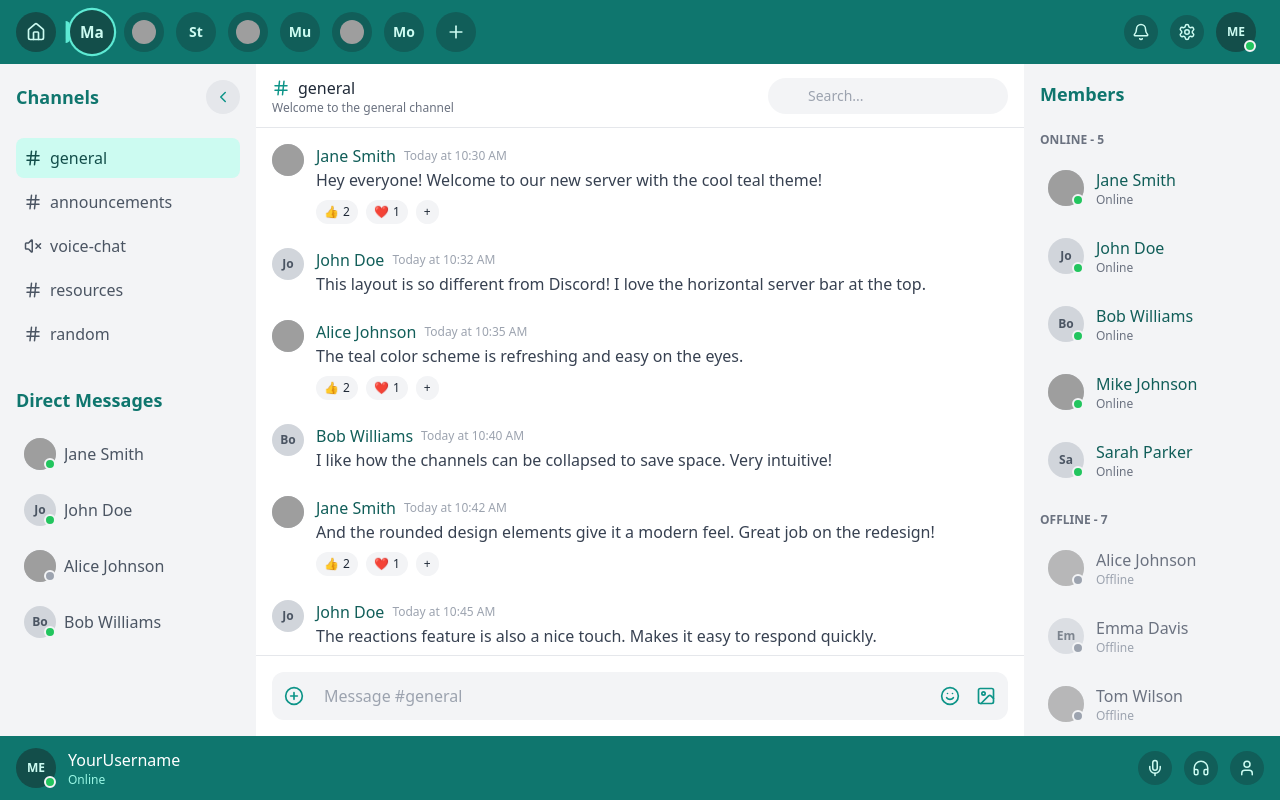
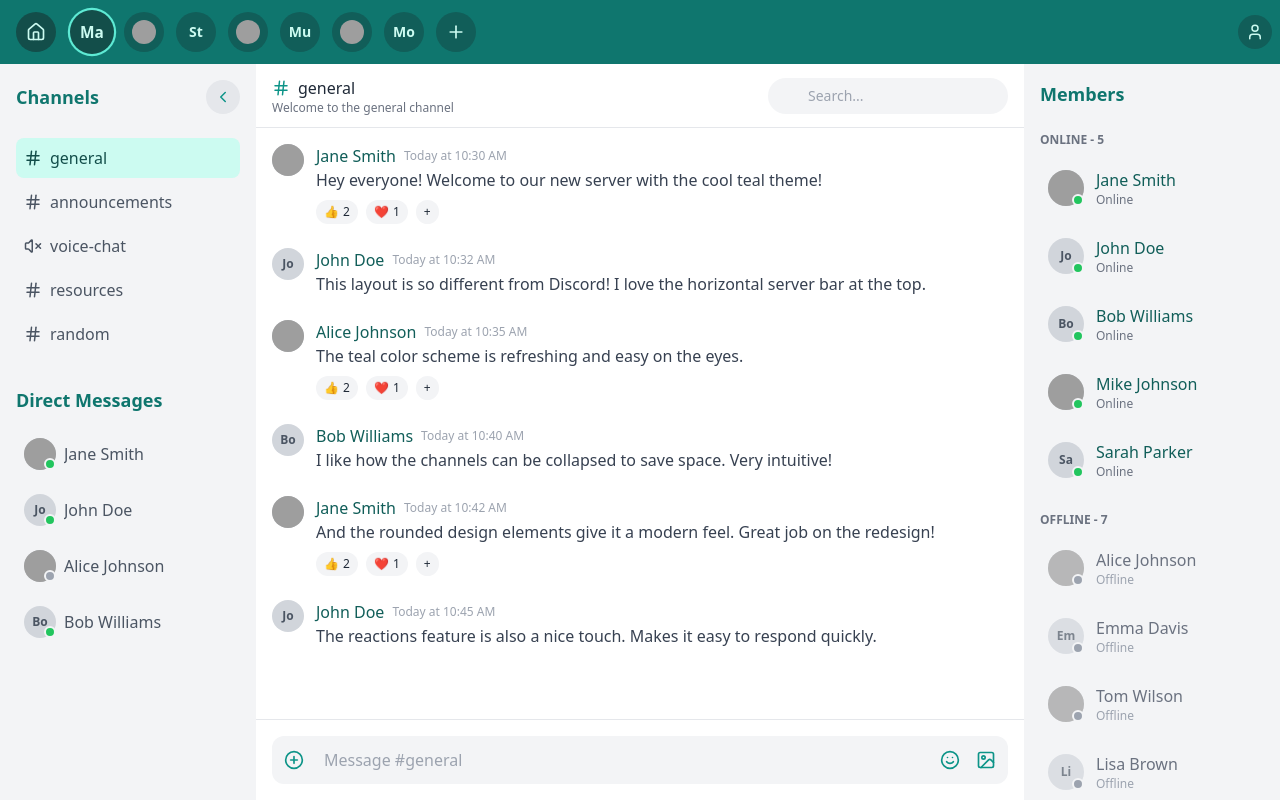
Before and after one commit to Fansy-lab/MekoKiwi, a Vue app in the folder FE/: page / in a window 1280 px wide. Built offline with nearby package versions, Linux system fonts and the light colour scheme; grey boxes are pictures that could not be loaded.

Commit message:
layout changes

```diff
--- a/FE/src/App.vue
+++ b/FE/src/App.vue
@@ -31,7 +31,7 @@
       />
     </div>
 
-    <UserControlPanel />
+    <!-- <UserVoiceControlPanel /> -->
   </div>
 </template>
 
@@ -41,7 +41,7 @@ import ServerBar from './components/ServerBar.vue'
 import ChannelSidebar from './components/ChannelSidebar.vue'
 import ChatArea from './components/ChatArea.vue'
 import MembersSidebar from './components/MembersSidebar.vue'
-import UserControlPanel from './components/UserControlPanel.vue'
+import UserVoiceControlPanel from './components/UserVoiceControlPanel.vue'
 
 // Active states
 const activeServer = ref(1)
--- a/FE/src/components/ServerBar.vue
+++ b/FE/src/components/ServerBar.vue
@@ -1,5 +1,5 @@
 <template>
-  <div class="bg-teal-700 p-2 flex items-center overflow-x-auto">
+  <div class="bg-teal-700 p-2 flex items-center">
     <div class="flex-shrink-0 mr-4 ml-2">
       <div
         class="w-10 h-10 bg-teal-900 rounded-full flex items-center justify-center cursor-pointer"
@@ -34,10 +34,7 @@
             server.name.substring(0, 2)
           }}</span>
         </div>
-        <div
-          class="absolute -left-1 top-1/2 transform -translate-y-1/2 h-0 w-1 bg-teal-300 rounded-r transition-all duration-200"
-          :class="server.id === activeServer ? 'h-5' : 'group-hover:h-3'"
-        ></div>
+
         <div
           class="absolute -top-10 left-1/2 transform -translate-x-1/2 bg-gray-900 text-white text-xs py-1 px-2 rounded opacity-0 group-hover:opacity-100 transition-opacity whitespace-nowrap"
         >
@@ -54,27 +51,37 @@
       </div>
     </div>
 
-    <div class="ml-auto flex items-center space-x-3 mr-4">
-      <button class="p-2 bg-teal-800 rounded-full text-teal-100 hover:bg-teal-900">
-        <BellIcon size="18" />
-      </button>
-      <button class="p-2 bg-teal-800 rounded-full text-teal-100 hover:bg-teal-900">
-        <SettingsIcon size="18" />
-      </button>
-      <UserAvatar
-        name="ME"
-        size="lg"
-        status="online"
-        bgColor="bg-teal-900"
-        textColor="text-teal-100"
-      />
+    <div class="ml-auto flex items-center space-x-3">
+      <div class="relative group">
+        <button class="p-2 bg-teal-800 rounded-full text-teal-100 hover:bg-teal-900">
+          <UserIcon size="18" />
+        </button>
+        <div
+          class="absolute z-50 top-full right-0 mt-2 w-48 bg-white rounded-lg shadow-lg p-3 opacity-0 invisible group-hover:opacity-100 group-hover:visible transition-all"
+        >
+          <div class="text-sm font-medium text-gray-800 mb-2">User Settings</div>
+          <div class="space-y-2">
+            <div class="flex items-center p-2 rounded-md hover:bg-gray-100 cursor-pointer">
+              <UserIcon size="16" class="mr-2 text-teal-600" />
+              <span class="text-sm">Profile</span>
+            </div>
+            <div class="flex items-center p-2 rounded-md hover:bg-gray-100 cursor-pointer">
+              <SettingsIcon size="16" class="mr-2 text-teal-600" />
+              <span class="text-sm">Settings</span>
+            </div>
+            <div class="flex items-center p-2 rounded-md hover:bg-gray-100 cursor-pointer">
+              <LogOutIcon size="16" class="mr-2 text-teal-600" />
+              <span class="text-sm">Log Out</span>
+            </div>
+          </div>
+        </div>
+      </div>
     </div>
   </div>
 </template>
 
 <script setup>
-import { HomeIcon, PlusIcon, BellIcon, SettingsIcon } from 'lucide-vue-next'
-import UserAvatar from './UserAvatar.vue'
+import { HomeIcon, PlusIcon, SettingsIcon, UserIcon, LogOutIcon } from 'lucide-vue-next'
 
 defineProps({
   servers: {
--- a/FE/src/components/UserControlPanel.vue
+++ /dev/null
@@ -1,56 +0,0 @@
-<template>
-  <div class="h-16 bg-teal-700 flex items-center px-4">
-    <div class="flex items-center">
-      <UserAvatar
-        name="ME"
-        status="online"
-        size="lg"
-        bgColor="bg-teal-900"
-        textColor="text-teal-100"
-        class="mr-3"
-      />
-      <div>
-        <div class="font-medium text-white">YourUsername</div>
-        <div class="text-xs text-teal-200">Online</div>
-      </div>
-    </div>
-
-    <div class="ml-auto flex items-center space-x-3">
-      <button class="p-2 bg-teal-800 rounded-full text-teal-100 hover:bg-teal-900">
-        <MicIcon size="18" />
-      </button>
-      <button class="p-2 bg-teal-800 rounded-full text-teal-100 hover:bg-teal-900">
-        <HeadphonesIcon size="18" />
-      </button>
-      <div class="relative group">
-        <button class="p-2 bg-teal-800 rounded-full text-teal-100 hover:bg-teal-900">
-          <UserIcon size="18" />
-        </button>
-        <div
-          class="absolute bottom-full right-0 mb-2 w-48 bg-white rounded-lg shadow-lg p-3 opacity-0 invisible group-hover:opacity-100 group-hover:visible transition-all"
-        >
-          <div class="text-sm font-medium text-gray-800 mb-2">User Settings</div>
-          <div class="space-y-2">
-            <div class="flex items-center p-2 rounded-md hover:bg-gray-100 cursor-pointer">
-              <UserIcon size="16" class="mr-2 text-teal-600" />
-              <span class="text-sm">Profile</span>
-            </div>
-            <div class="flex items-center p-2 rounded-md hover:bg-gray-100 cursor-pointer">
-              <SettingsIcon size="16" class="mr-2 text-teal-600" />
-              <span class="text-sm">Settings</span>
-            </div>
-            <div class="flex items-center p-2 rounded-md hover:bg-gray-100 cursor-pointer">
-              <LogOutIcon size="16" class="mr-2 text-teal-600" />
-              <span class="text-sm">Log Out</span>
-            </div>
-          </div>
-        </div>
-      </div>
-    </div>
-  </div>
-</template>
-
-<script setup>
-import { MicIcon, HeadphonesIcon, UserIcon, SettingsIcon, LogOutIcon } from 'lucide-vue-next'
-import UserAvatar from './UserAvatar.vue'
-</script>
--- /dev/null
+++ b/FE/src/components/UserVoiceControlPanel.vue
@@ -0,0 +1,32 @@
+<template>
+  <div class="h-16 bg-teal-700 flex items-center px-4">
+    <div class="flex items-center">
+      <UserAvatar
+        name="ME"
+        status="online"
+        size="lg"
+        bgColor="bg-teal-900"
+        textColor="text-teal-100"
+        class="mr-3"
+      />
+      <div>
+        <div class="font-medium text-white">YourUsername</div>
+        <div class="text-xs text-teal-200">Online</div>
+      </div>
+    </div>
+
+    <div class="ml-auto flex items-center space-x-3">
+      <button class="p-2 bg-teal-800 rounded-full text-teal-100 hover:bg-teal-900">
+        <MicIcon size="18" />
+      </button>
+      <button class="p-2 bg-teal-800 rounded-full text-teal-100 hover:bg-teal-900">
+        <HeadphonesIcon size="18" />
+      </button>
+    </div>
+  </div>
+</template>
+
+<script setup>
+import { MicIcon, HeadphonesIcon, UserIcon, SettingsIcon, LogOutIcon } from 'lucide-vue-next'
+import UserAvatar from './UserAvatar.vue'
+</script>
```
